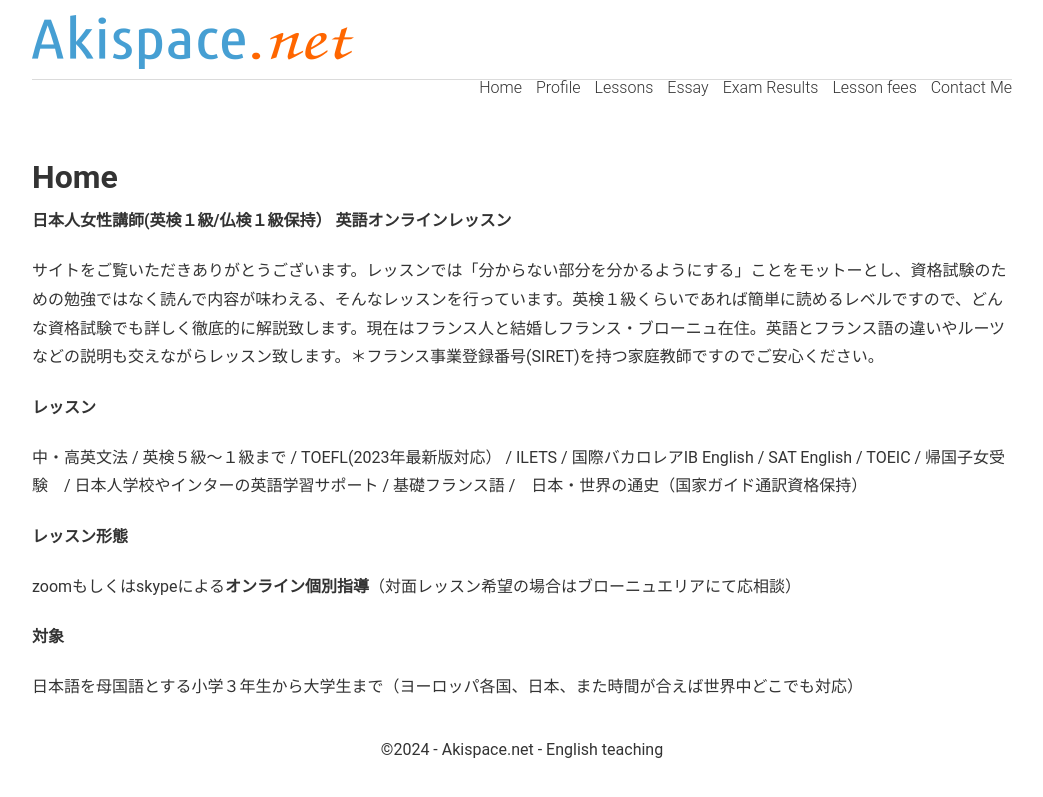
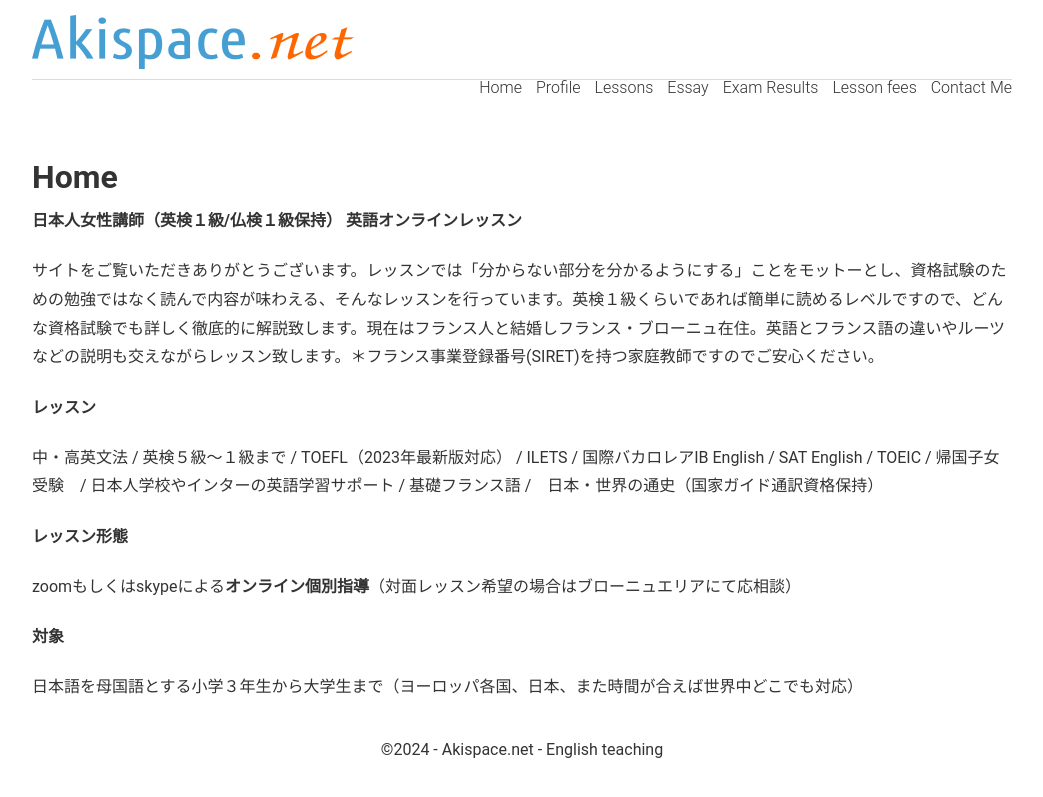
Before and after one commit to phocean/akispace, a Jekyll site: the page built from index.md, in a window 1280 px wide. Shown: the top 797 px of the page, without its empty margins (118-1161 px from the left). Built offline with Jekyll 4.4.1, drawn with Linux system fonts in a browser that asks for light colours.

```diff
--- a/index.md
+++ b/index.md
@@ -8,13 +8,13 @@ description: オンライン英語家庭教師　小学生から大学生まで
 
 ## Home
 
-**日本人女性講師(英検１級/仏検１級保持） 英語オンラインレッスン**
+**日本人女性講師（英検１級/仏検１級保持） 英語オンラインレッスン**
 
 サイトをご覧いただきありがとうございます。レッスンでは「分からない部分を分かるようにする」ことをモットーとし、資格試験のための勉強ではなく読んで内容が味わえる、そんなレッスンを行っています。英検１級くらいであれば簡単に読めるレベルですので、どんな資格試験でも詳しく徹底的に解説致します。現在はフランス人と結婚しフランス・ブローニュ在住。英語とフランス語の違いやルーツなどの説明も交えながらレッスン致します。＊フランス事業登録番号(SIRET)を持つ家庭教師ですのでご安心ください。
 
 **レッスン**
 
-中・高英文法 / 英検５級〜１級まで / TOEFL(2023年最新版対応） / ILETS / 国際バカロレアIB English / SAT English / TOEIC / 帰国子女受験　/ 日本人学校やインターの英語学習サポート / 基礎フランス語 /　日本・世界の通史（国家ガイド通訳資格保持）
+中・高英文法 / 英検５級〜１級まで / TOEFL（2023年最新版対応） / ILETS / 国際バカロレアIB English / SAT English / TOEIC / 帰国子女受験　/ 日本人学校やインターの英語学習サポート / 基礎フランス語 /　日本・世界の通史（国家ガイド通訳資格保持）
 
 **レッスン形態**
 
```
